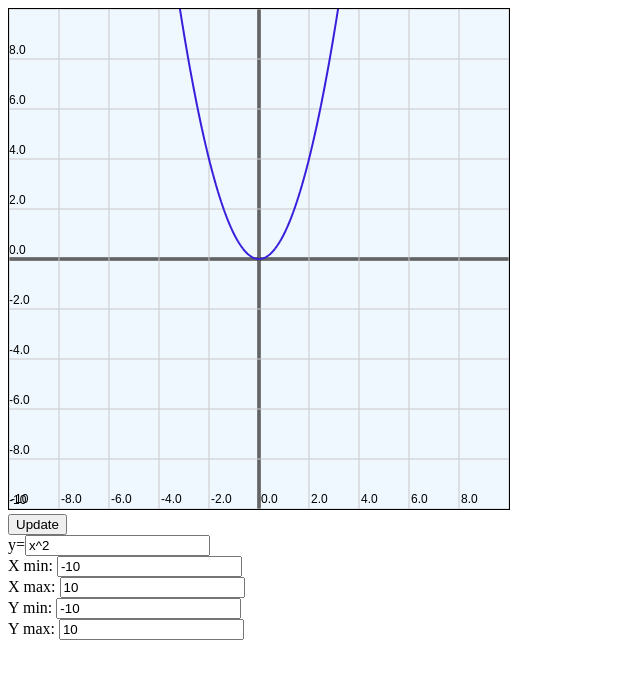
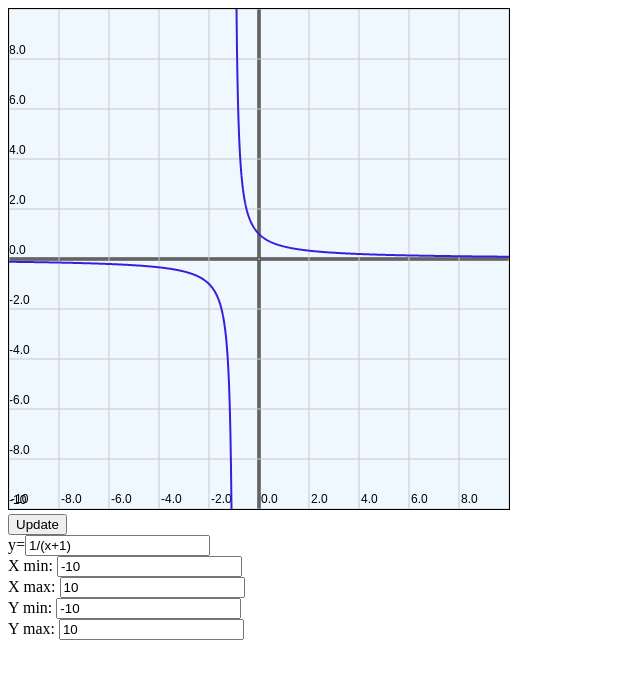
Before and after one commit to VanyaKosov/Calculator, a website built with Vite: page index.html in a window 1280 px wide. Shown: the whole page, without its empty margins (0-640 px from the left). Built offline with nearby package versions, Linux system fonts and the light colour scheme.

Commit message:
Improved rendering of discontinuous functions, and converting user equation to lower case

```diff
--- a/index.html
+++ b/index.html
@@ -14,7 +14,7 @@
 		style="border:1px solid #000000; background-color: aliceblue;"></canvas>
 	<div>
 		<button id="update_button">Update</button><br>
-		y=<input type="text" id="equation" value="x^2"> <br>
+		y=<input type="text" id="equation" value="1/(x+1)"> <br>
 		<label>X min:</label>
 		<input type="number" id="x_min" value="-10"><br>
 		<label>X max:</label>
--- a/src/approxiamator.ts
+++ b/src/approxiamator.ts
@@ -56,12 +56,27 @@ export function approximateFunction(equation: Equation, params: Parameters, numS
 
     const stepSize = (params.xMax - params.xMin) / numSteps;
     let segment: Pos[] = [];
+    let prevPos = new Pos(params.xMin, evaluate(equation, params.xMin));
     for (let x = params.xMin; x <= params.xMax; x += stepSize) {
-        segment.push(new Pos(x, evaluate(equation, x)));
-        // TODO: multiple segments (discontinuous function handling)
+        const pos = new Pos(x, evaluate(equation, x));
+        if (pos.y > params.yMax || pos.y < params.yMin) {
+            if (prevPos.y <= params.yMax && prevPos.y >= params.yMin) segment.push(pos);
+
+            if (segment.length > 0) {
+                segments.push(segment);
+                segment = [];
+            }
+
+            prevPos = pos;
+            continue;
+        }
+
+        if (segment.length == 0) segment.push(prevPos);
+        segment.push(pos);
+        prevPos = pos;
     }
 
-    segments.push(segment); // TODO: multiple segments
+    segments.push(segment);
 
     return segments;
 }
--- a/src/canvas.ts
+++ b/src/canvas.ts
@@ -96,16 +96,16 @@ export function drawAxis(params: Parameters): void {
 }
 
 export function drawGraph(params: Parameters, segments: Pos[][]): void {
-    ctx.beginPath();
-    ctx.strokeStyle = style.graph.color;
-    ctx.lineWidth = style.graph.thickness;
+    for (let segment of segments) {
+        ctx.beginPath();
+        ctx.strokeStyle = style.graph.color;
+        ctx.lineWidth = style.graph.thickness;
 
-    for (let segment of segments) {
         for (let i = 0; i < segment.length - 1; i++) {
             ctx.moveTo(toCanvasX(segment[i].x, params.xMin, params.xMax), toCanvasY(segment[i].y, params.yMin, params.yMax));
             ctx.lineTo(toCanvasX(segment[i + 1].x, params.xMin, params.xMax), toCanvasY(segment[i + 1].y, params.yMin, params.yMax));
         }
+
+        ctx.stroke();
     }
-
-    ctx.stroke();
 }
--- a/src/main.ts
+++ b/src/main.ts
@@ -23,7 +23,9 @@ function updateOnClick() {
 	}
 
 	drawAxis(params);
-	drawGraph(params, approximateFunction(equation, params, 500));
+	const approximatedFunction = approximateFunction(equation, params, 1000);
+	drawGraph(params, approximatedFunction);
+	console.log(approximatedFunction);
 }
 
 function main(): void {
--- a/src/parser.ts
+++ b/src/parser.ts
@@ -32,7 +32,7 @@ function tryReadNum(input: string): number {
 }
 
 export function parse(input: string): Equation {
-	input = input.split(" ").join("");
+	input = input.split(" ").join("").toLowerCase();
 	let result: Equation = [];
 	let operators: Array<string> = [];
 
```
